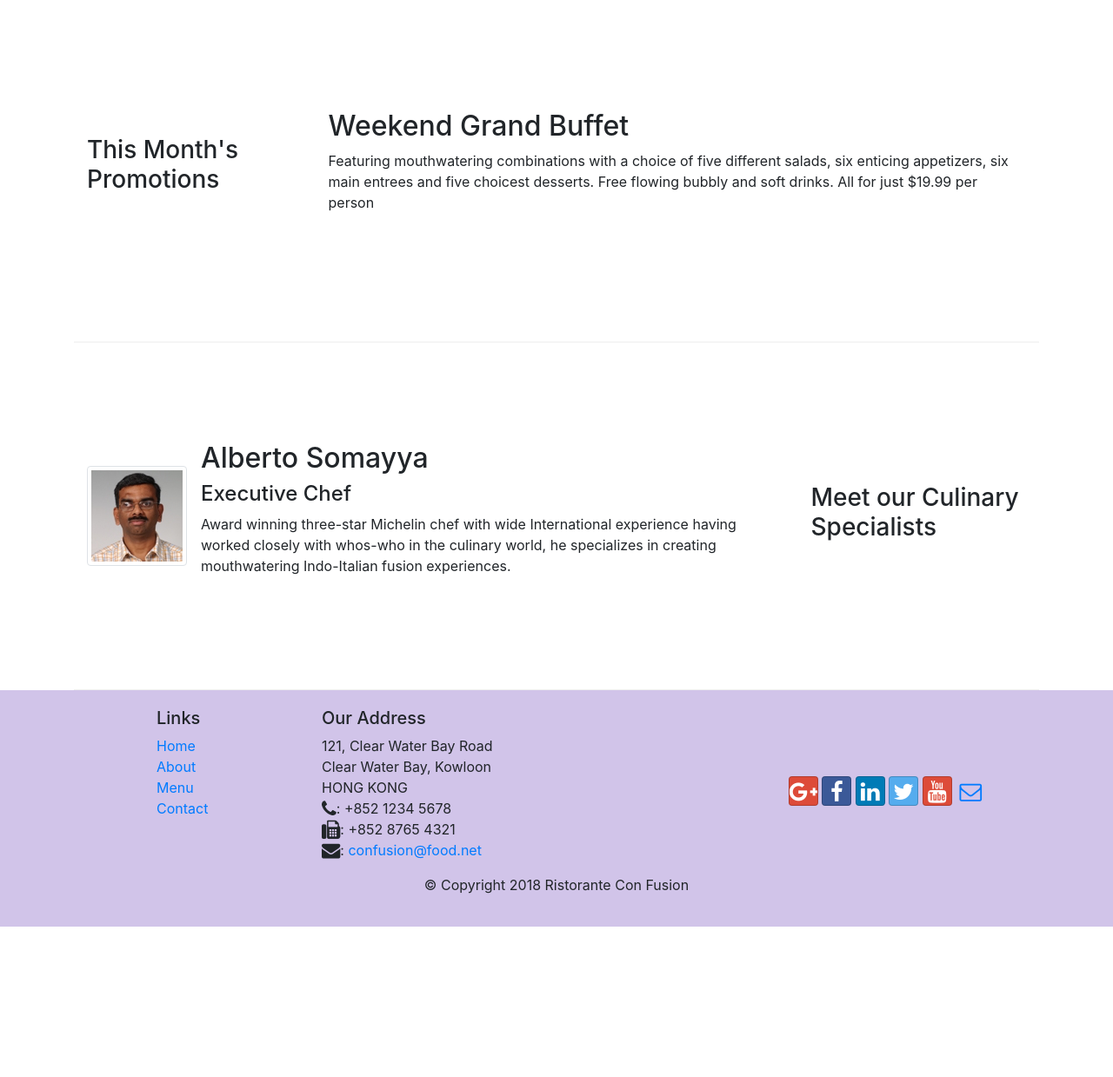
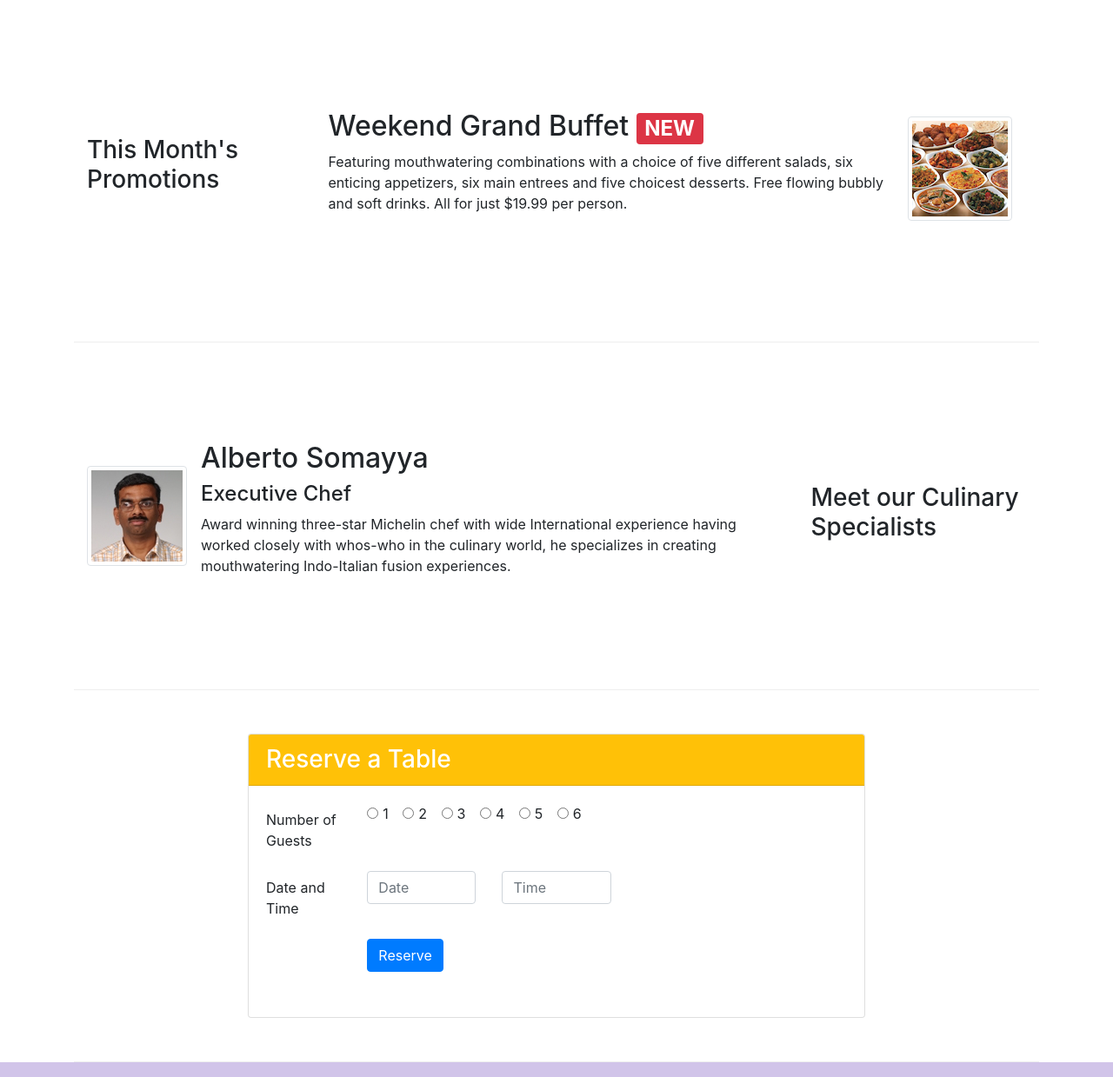
Before and after one commit to MINIscus88/git-test, a website: page Bootstrap4/conFusion/index.html in a window 1280 px wide. Shown: the part 740-1979 px from the top of the page at 87% size. Before the commit the page ends 1806 px from the top, so only its background shows below. Drawn offline with nearby package versions, Linux system fonts and the light colour scheme.

Commit message:
Assignment #2

```diff
--- a/Bootstrap4/conFusion/index.html
+++ b/Bootstrap4/conFusion/index.html
@@ -41,8 +41,13 @@
                     <h1>Ristorante con Fusion</h1>
                     <p class="d-none d-sm-block">We take inspiration from the World's best cuisines, and create a unique fusion experience. Our lipsmacking creations will tickle your culinary senses!</p>
                 </div>
-                <div class="col-12 col-sm align-self-center">
+
+                <div class="col-6 col-sm align-self-center">
                     <img src="img/logo.png" class="img-fluid">
+                </div>
+
+                <div class="col-6 col-sm align-self-center">
+                    <a href="#reserveTable"><button type="submit" class="btn btn-warning btn-sm btn-block">Reserve Table</button></a>
                 </div>
             </div>
         </div>
@@ -66,13 +71,18 @@
     </div>
 
         <div class="row row-content align-items-center">
-            <div class="col-12 col-sm-4 col-md-3">
-                <h3>This Month's Promotions</h3>
+          <div class="col-12 col-sm-4 col-md-3">
+              <h3>This Month's Promotions</h3>
+          </div>
+          <div class="col-12 col-sm order-sm-last col-md">
+            <div class="media">
+                <div class="media-body">
+                    <h2 class="mt-0">Weekend Grand Buffet <span class="badge badge-danger">NEW</span></h2>
+                    <p class="d-none d-sm-block">Featuring mouthwatering combinations with a choice of five different salads, six enticing appetizers, six main entrees and five choicest desserts. Free flowing bubbly and soft drinks. All for just $19.99 per person.</p>
+                </div>
+                <img class="d-flex mr-3 img-thumbnail align-self-center" src="img/buffet.png" alt="Buffet">
             </div>
-            <div class="col col-sm col-md">
-                <h2>Weekend Grand Buffet</h2>
-                <p class="d-none d-sm-block">Featuring mouthwatering combinations with a choice of five different salads, six enticing appetizers, six main entrees and five choicest desserts. Free flowing bubbly and soft drinks. All for just $19.99 per person </p>
-            </div>
+          </div>
         </div>
 
         <div class="row row-content align-items-center">
@@ -91,6 +101,68 @@
               </div>
             </div>
         </div>
+
+        <div id="reserveTable" class="row row-content align-items-center">
+          <div class="col-sm-12 offset-2 col-lg-8">
+            <div class="card">
+                <h3 class="card-header bg-warning text-white">Reserve a Table</h3>
+                <div class="card-body">
+                    <dl class="row">
+                        <div class="col-12 col-md-8">
+                          <form>
+                            <div class="form-group row">
+                                <label for="date" class="col-12 col-md-3 col-form-label">Number of Guests</label>
+                                <div class="col-5 col-md">
+                                  <div class="form-check form-check-inline">
+                                    <input class="form-check-input" type="radio" name="inlineRadioOptions" id="inlineRadio1" value="option1">
+                                    <label class="form-check-label" for="inlineRadio1">1</label>
+                                  </div>
+                                  <div class="form-check form-check-inline">
+                                    <input class="form-check-input" type="radio" name="inlineRadioOptions" id="inlineRadio2" value="option2">
+                                    <label class="form-check-label" for="inlineRadio2">2</label>
+                                  </div>
+                                  <div class="form-check form-check-inline">
+                                    <input class="form-check-input" type="radio" name="inlineRadioOptions" id="inlineRadio3" value="option3">
+                                    <label class="form-check-label" for="inlineRadio3">3</label>
+                                  </div>
+                                  <div class="form-check form-check-inline">
+                                    <input class="form-check-input" type="radio" name="inlineRadioOptions" id="inlineRadio4" value="option4">
+                                    <label class="form-check-label" for="inlineRadio4">4</label>
+                                  </div>
+                                  <div class="form-check form-check-inline">
+                                    <input class="form-check-input" type="radio" name="inlineRadioOptions" id="inlineRadio5" value="option5">
+                                    <label class="form-check-label" for="inlineRadio5">5</label>
+                                  </div>
+                                  <div class="form-check form-check-inline">
+                                    <input class="form-check-input" type="radio" name="inlineRadioOptions" id="inlineRadio6" value="option6">
+                                    <label class="form-check-label" for="inlineRadio6">6</label>
+                                  </div>
+
+                                </div>
+                            </div>
+
+                              <div class="form-group row">
+                                  <label for="date" class="col-12 col-md-3 col-form-label">Date and Time</label>
+                                  <div class="col-6 col-md-4">
+                                      <input type="text" class="form-control" id="date" name="date" placeholder="Date">
+                                  </div>
+                                  <div class="col-6 col-md-4">
+                                      <input type="text" class="form-control" id="time" name="time" placeholder="Time">
+                                  </div>
+                              </div>
+
+                              <div class="form-group row">
+                                <div class="offset-md-3 col-md-9">
+                                  <button type="submit" class="btn btn-primary">Reserve</button>
+                                </div>
+                              </div>
+                            </form>
+
+                    </dl>
+                </div>
+            </div>
+          </div>
+    </div>
 </div>
 
     <footer class="footer">
```
